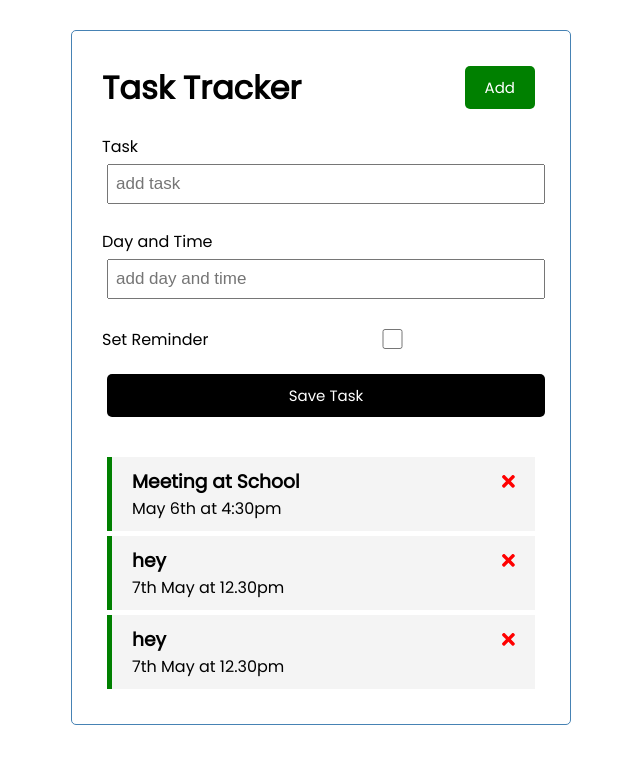
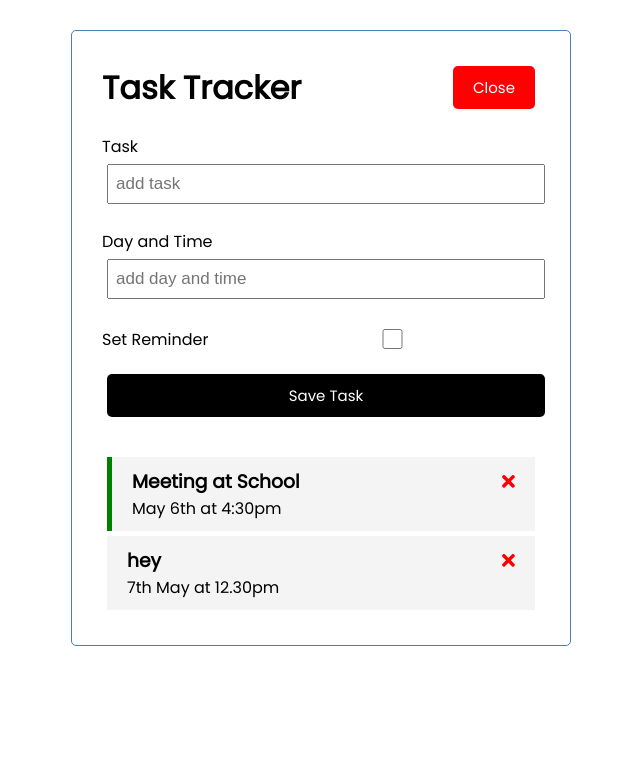
Before and after one commit to Chukwuka1488/Task_Tracker_Angular, an Angular app in the folder TaskTrackerApp/: page / in a window 1280 px wide. Both pictures are taken after a click on the button "Add". Shown: the top 764 px of the page, without its empty margins (319-959 px from the left). Built offline with nearby package versions, Linux system fonts and the light colour scheme; data requests are answered from the project's data file.

Commit message:
toggle button and ui functionality added

```diff
--- a/TaskTrackerApp/db.json
+++ b/TaskTrackerApp/db.json
@@ -9,14 +9,8 @@
     {
       "text": "hey",
       "day": "7th May at 12.30pm",
-      "reminder": true,
-      "id": 3
-    },
-    {
-      "text": "hey",
-      "day": "7th May at 12.30pm",
-      "reminder": true,
-      "id": 4
+      "reminder": false,
+      "id": 5
     }
   ]
 }
--- a/TaskTrackerApp/src/app/components/add-task/add-task.component.html
+++ b/TaskTrackerApp/src/app/components/add-task/add-task.component.html
@@ -1,15 +1,32 @@
-<form action="" class="add-form" (ngSubmit)="onSubmit()">
+<form action="" *ngIf="showAddTask" class="add-form" (ngSubmit)="onSubmit()">
   <div class="form-control">
     <label for="text">Task</label>
-    <input type="text" name="text" [(ngModel)]="text" id="text" placeholder="add task" />
+    <input
+      type="text"
+      name="text"
+      [(ngModel)]="text"
+      id="text"
+      placeholder="add task"
+    />
   </div>
   <div class="form-control">
     <label for="day">Day and Time</label>
-    <input type="text" name="day" [(ngModel)]="day" id="day" placeholder="add day and time" />
+    <input
+      type="text"
+      name="day"
+      [(ngModel)]="day"
+      id="day"
+      placeholder="add day and time"
+    />
   </div>
   <div class="form-control form-control-check">
     <label for="reminder">Set Reminder</label>
-    <input type="checkbox" name="reminder" [(ngModel)]="reminder" id="reminder" />
+    <input
+      type="checkbox"
+      name="reminder"
+      [(ngModel)]="reminder"
+      id="reminder"
+    />
   </div>
   <input type="submit" value="Save Task" class="btn btn-block" />
 </form>
--- a/TaskTrackerApp/src/app/components/add-task/add-task.component.ts
+++ b/TaskTrackerApp/src/app/components/add-task/add-task.component.ts
@@ -1,4 +1,6 @@
 import { Component, OnInit, Output, EventEmitter } from '@angular/core';
+import { UiService } from 'src/app/services/ui.service';
+import { Subscription } from 'rxjs';
 import { Task } from 'src/app/Task';
 
 @Component({
@@ -11,8 +13,13 @@
   text!: string;
   day!: string;
   reminder: boolean = false;
+  showAddTask!: boolean;
+  subscription!: Subscription;
 
-  constructor() { }
+  constructor(private _uiService: UiService) {
+    this.subscription = this._uiService.onToggle()
+      .subscribe(value => this.showAddTask = value)
+  }
 
   ngOnInit(): void {
   }
--- a/TaskTrackerApp/src/app/components/header/header.component.html
+++ b/TaskTrackerApp/src/app/components/header/header.component.html
@@ -1,4 +1,8 @@
 <header>
-    <h1>{{title}}</h1>
-    <app-button color="green" text="Add" (btnClick)="toggleAddTask()"></app-button>
+  <h1>{{ title }}</h1>
+  <app-button
+    color="{{showAddTask ? 'red':'green'}}"
+    text="{{showAddTask ? 'Close':'Add'}}"
+    (btnClick)="toggleAddTask()"
+  ></app-button>
 </header>
--- a/TaskTrackerApp/src/app/components/header/header.component.ts
+++ b/TaskTrackerApp/src/app/components/header/header.component.ts
@@ -1,4 +1,8 @@
 import { Component, OnInit } from '@angular/core';
+import { UiService } from 'src/app/services/ui.service';
+import { Subscription } from 'rxjs';
+
+
 
 @Component({
   selector: 'app-header',
@@ -7,12 +11,19 @@
 })
 export class HeaderComponent implements OnInit {
   title: string = 'Task Tracker';
-  constructor() { }
+  showAddTask!: boolean;
+  subscription!: Subscription;
+
+  constructor(private _uiService: UiService) {
+
+    this.subscription = this._uiService.onToggle()
+      .subscribe(value => this.showAddTask = value)
+  }
   // lifecycle method: to make an http request
   ngOnInit(): void {
   }
 
   toggleAddTask() {
-    console.log('toggle')
+    this._uiService.toggleAddTask();
   }
 }
--- /dev/null
+++ b/TaskTrackerApp/src/app/services/ui.service.ts
@@ -0,0 +1,22 @@
+import { Injectable } from '@angular/core';
+import { Observable, Subject } from 'rxjs';
+
+
+@Injectable({
+  providedIn: 'root'
+})
+export class UiService {
+  private showAddTask: boolean = false;
+  private subject = new Subject<any>();
+
+  constructor() { }
+
+  toggleAddTask(): void {
+    this.showAddTask = !this.showAddTask;
+    this.subject.next(this.showAddTask);
+  }
+
+  onToggle(): Observable<any> {
+    return this.subject.asObservable();
+  }
+}
```
Also changed, not shown: 1 other file (tests, documents, lock files or other folders).
